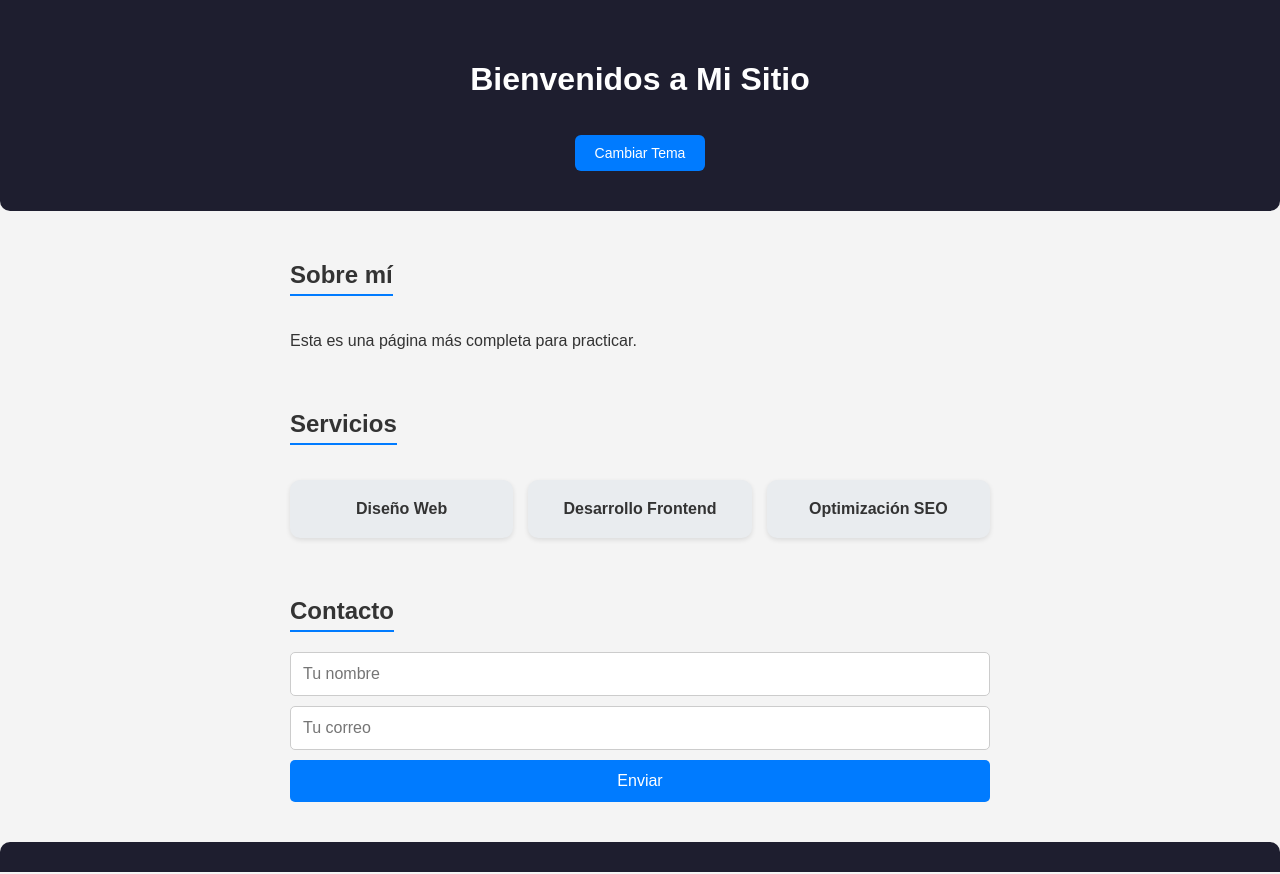
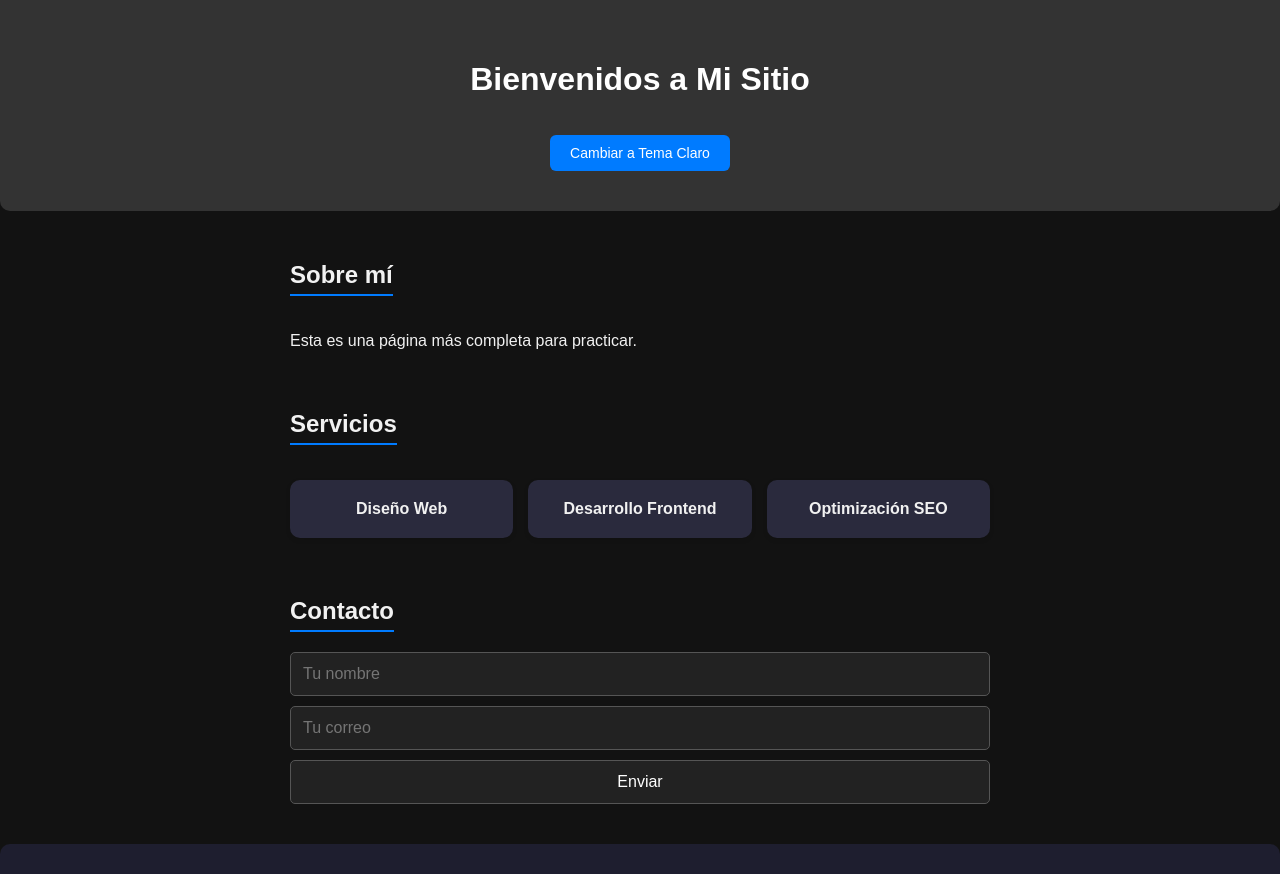
Before and after one commit to Vic-gar24/Mi-sitio, a plain HTML site: page index.html in a window 1280 px wide. Both pictures are taken after a click on the button "Cambiar Tema". Drawn offline with Linux system fonts and the light colour scheme.

Commit message:
Tercer cambio

```diff
--- a/index.html
+++ b/index.html
@@ -5,12 +5,11 @@
   <meta name="viewport" content="width=device-width, initial-scale=1.0">
   <title>Mi Sitio</title>
   <link rel="stylesheet" href="style.css">
-
 </head>
 <body>
   <header class="header">
     <h1>Bienvenidos a Mi Sitio</h1>
-        <button id="boton-tema">Cambiar Tema</button>
+    <button id="theme-toggle">Cambiar Tema</button>
   </header>
 
   <main class="contenido">
@@ -30,7 +29,7 @@
 
     <section class="contacto">
       <h2>Contacto</h2>
-            <form>
+      <form id="contact-form">
         <input type="text" placeholder="Tu nombre" required>
         <input type="email" placeholder="Tu correo" required>
         <button type="submit">Enviar</button>
@@ -38,10 +37,8 @@
     </section>
   </main>
 
-    <footer class="footer">
+  <footer class="footer"></footer>
 
-    </footer>
-
-    <script src="crip.js"></script>
+  <script src="script.js"></script>
 </body>
 </html>
--- a/script.js
+++ b/script.js
@@ -1,12 +1,24 @@
-// Script para cambiar entre tema claro y oscuro
-const botonTema = document.getElementById('boton-tema');
+document.addEventListener("DOMContentLoaded", function() {
 
-botonTema.addEventListener('click', () => {
+  const themeToggle = document.getElementById('theme-toggle');
+  const form = document.getElementById('contact-form');
+
+  // Cambiar tema
+  themeToggle.addEventListener('click', () => {
     document.body.classList.toggle('dark-mode');
 
     if (document.body.classList.contains('dark-mode')) {
-        botonTema.textContent = 'Modo Claro';
+      themeToggle.textContent = 'Cambiar a Tema Claro';
     } else {
-        botonTema.textContent = 'Cambiar Tema';
+      themeToggle.textContent = 'Cambiar Tema';
     }
+  });
+
+  // Mostrar alerta al enviar el formulario
+  form.addEventListener('submit', (event) => {
+    event.preventDefault();
+    alert('Se ha enviado el mensaje correctamente ✅');
+    form.reset();
+  });
+
 });
--- a/style.css
+++ b/style.css
@@ -15,7 +15,7 @@ body.dark-mode {
 
 /* Encabezado */
 .header {
-    background-color: #1e1e2f;
+    background-color: #17176d;
     color: white;
     text-align: center;
     padding: 40px 20px;
@@ -91,7 +91,7 @@ form {
 input, button[type="submit"] {
     padding: 12px;
     border-radius: 5px;
-    border: 1px solid #ccc;
+    border: 1px solid #b99797;
     font-size: 16px;
 }
 
```
Lines whose indentation alone changed are shown as unchanged.
